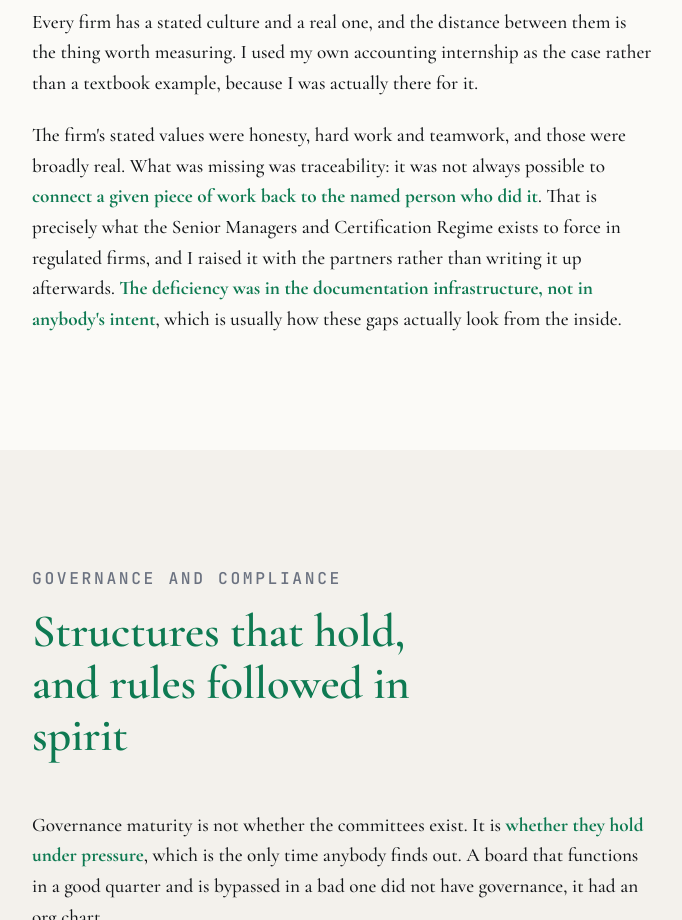
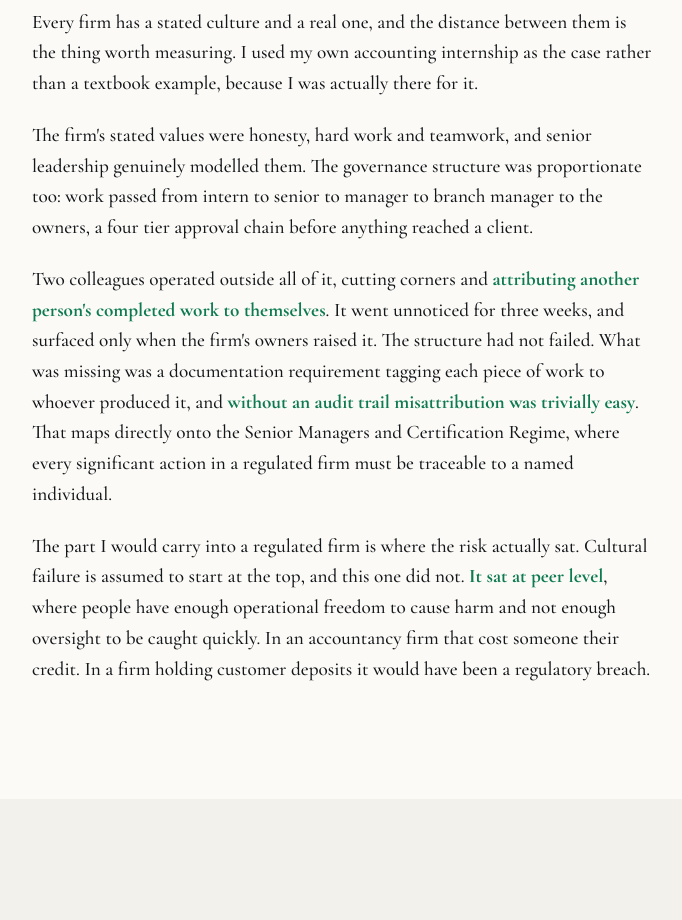
Before and after one commit to BadhriGiri/badhrigiri.github.io, a plain HTML site: page work/law-for-fintech.html in a window 1280 px wide. Shown: the part 1560-2480 px from the top of the page, without its empty margins (88-770 px from the left). Drawn offline with nearby package versions, Linux system fonts and the light colour scheme.

Commit message:
Correct the internship case study on the Law for FinTech page
Checked against the submitted essay. Lehman, Wirecard, SVB, SM&CR,
the FCA treating culture as a leading indicator, governance holding
under pressure and compliance sliding under deadline pressure are all
there, as is the thesis phrase "when nobody is watching".

Two things were wrong, both in the internship case study.

The page said he raised the traceability gap with the partners. The
essay says the opposite: the incident surfaced three weeks later when
the firm's owners raised it. Claiming someone else's action as his own
is exactly the error the essay is about.

The page also said the deficiency was in the documentation
infrastructure "not in anybody's intent". The essay is explicit that
two colleagues took credit for another person's completed work, and
analyses it as the bad apple problem sitting at peer level rather than
at the top. That is a better insight and it is now what the page says.

Co-Authored-By: Claude Opus 5 <noreply@anthropic.com>

```diff
--- a/work/law-for-fintech.html
+++ b/work/law-for-fintech.html
@@ -120,13 +120,26 @@
           example, because I was actually there for it.
         </p>
         <p>
-          The firm's stated values were honesty, hard work and teamwork, and those were broadly real.
-          What was missing was traceability: it was not always possible to <strong>connect a given
-          piece of work back to the named person who did it</strong>. That is precisely what the Senior
-          Managers and Certification Regime exists to force in regulated firms, and I raised it with
-          the partners rather than writing it up afterwards. <strong>The deficiency was in the
-          documentation infrastructure, not in anybody's intent</strong>, which is usually how these
-          gaps actually look from the inside.
+          The firm's stated values were honesty, hard work and teamwork, and senior leadership
+          genuinely modelled them. The governance structure was proportionate too: work passed from
+          intern to senior to manager to branch manager to the owners, a four tier approval chain
+          before anything reached a client.
+        </p>
+        <p>
+          Two colleagues operated outside all of it, cutting corners and <strong>attributing another
+          person's completed work to themselves</strong>. It went unnoticed for three weeks, and
+          surfaced only when the firm's owners raised it. The structure had not failed. What was
+          missing was a documentation requirement tagging each piece of work to whoever produced it,
+          and <strong>without an audit trail misattribution was trivially easy</strong>. That maps
+          directly onto the Senior Managers and Certification Regime, where every significant action
+          in a regulated firm must be traceable to a named individual.
+        </p>
+        <p>
+          The part I would carry into a regulated firm is where the risk actually sat. Cultural
+          failure is assumed to start at the top, and this one did not. <strong>It sat at peer
+          level</strong>, where people have enough operational freedom to cause harm and not enough
+          oversight to be caught quickly. In an accountancy firm that cost someone their credit. In
+          a firm holding customer deposits it would have been a regulatory breach.
         </p>
       </div>
     </div>
```
